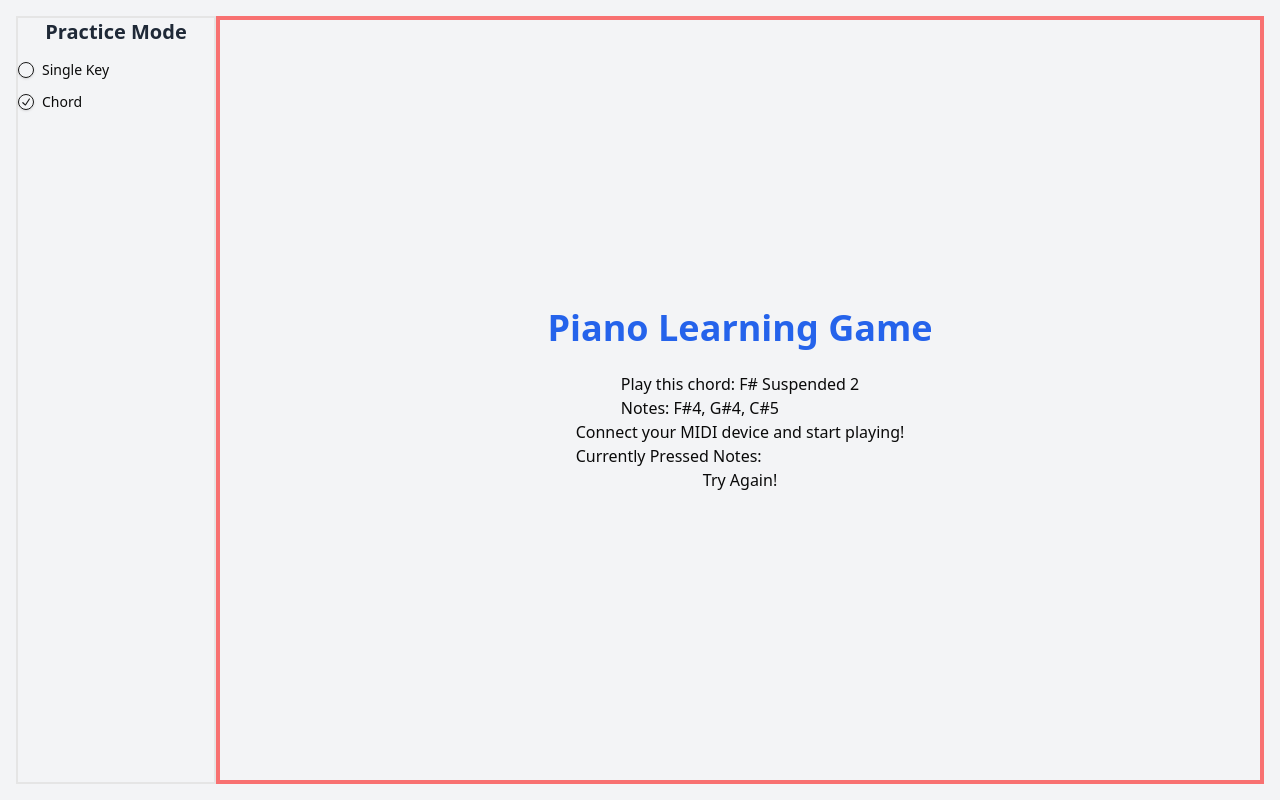
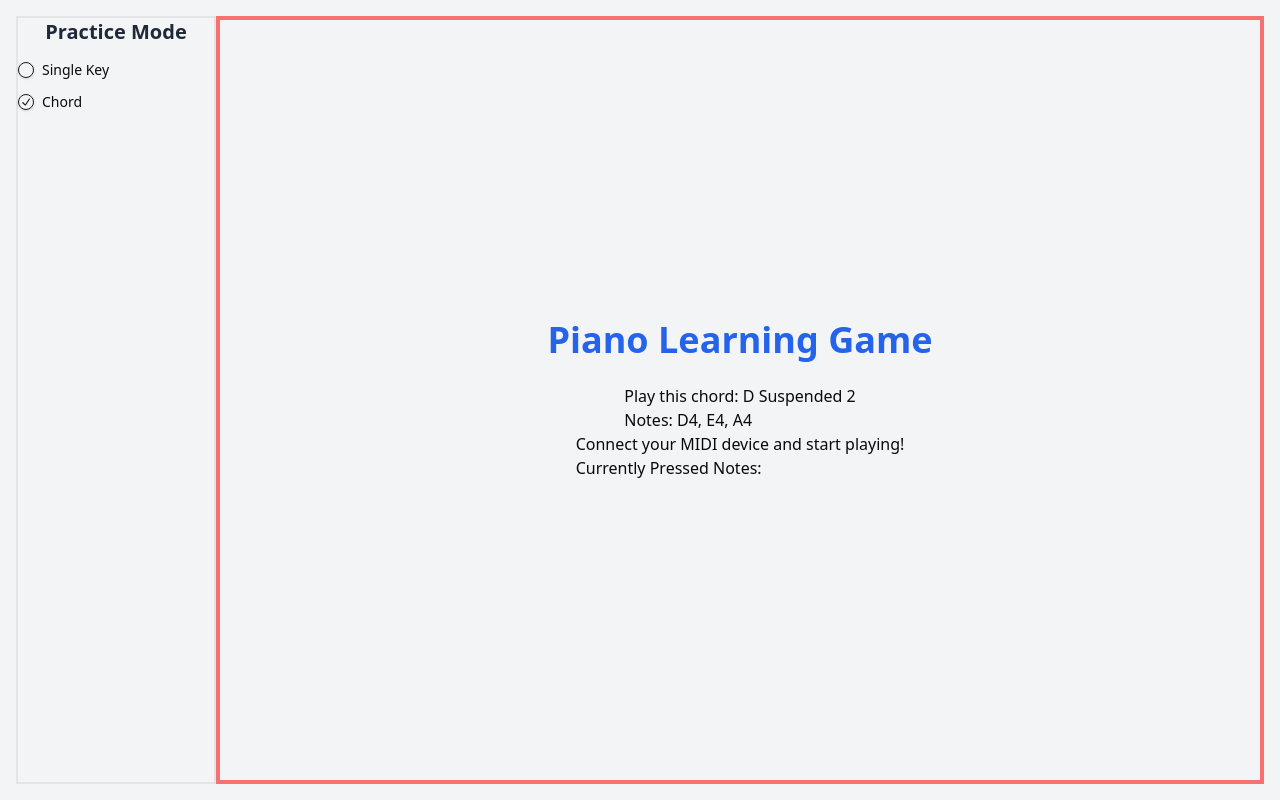
Before and after one commit to dreadhalor/piano-maestro, a React (Vite) app: page / in a window 1280 px wide. Built offline with nearby package versions, Linux system fonts and the light colour scheme.

Commit message:
Abstracted game logic into custom hook Improved answer detection

```diff
--- a/src/app.tsx
+++ b/src/app.tsx
@@ -1,67 +1,16 @@
-import React, { useState, useEffect } from "react";
+import React from "react";
 import MidiInput from "./components/midi-input";
 import ChordDisplay from "./components/chord-display";
 import Feedback from "./components/feedback";
-import { getRandomChord, Chord } from "./utils/chords"; // Import from chords.ts
-import { getRandomNote } from "./utils/chord-utils"; // Import utility for random note
-import KeyDisplay from "./components/key-display"; // New component for basic mode
+import KeyDisplay from "./components/key-display";
 
 import { useAppContext } from "./providers/app-provider";
 import { PracticeSidebar } from "./components/practice-sidebar";
+import { useGameLogic } from "./hooks/use-game-logic";
 
 const App: React.FC = () => {
-  const [currentChord, setCurrentChord] = useState<Chord>(getRandomChord());
-  const [currentNote, setCurrentNote] = useState<number>(getRandomNote());
-  const [feedback, setFeedback] = useState<string>("");
-  const [isChordComplete, setIsChordComplete] = useState<boolean>(false);
-  const [isNoteComplete, setIsNoteComplete] = useState<boolean>(false);
-  const { mode } = useAppContext();
-
-  useEffect(() => {
-    if (isChordComplete) {
-      const timer = setTimeout(() => {
-        setCurrentChord(getRandomChord()); // Get a new random chord
-        setFeedback("");
-        setIsChordComplete(false);
-      }, 1000);
-      return () => clearTimeout(timer);
-    }
-  }, [isChordComplete]);
-
-  useEffect(() => {
-    if (isNoteComplete) {
-      const timer = setTimeout(() => {
-        setCurrentNote(getRandomNote()); // Get a new random note
-        setFeedback("");
-        setIsNoteComplete(false);
-      }, 1000);
-      return () => clearTimeout(timer);
-    }
-  }, [isNoteComplete]);
-
-  const handleChordPlayed = (playedNotes: number[]) => {
-    if (isChordComplete) return; // Do nothing if chord is already validated
-
-    const playedCorrectly =
-      playedNotes.sort().toString() === currentChord.notes.sort().toString();
-    if (playedCorrectly) {
-      setFeedback("Correct!");
-      setIsChordComplete(true); // Wait for user to release keys
-    } else {
-      setFeedback("Try Again!");
-    }
-  };
-
-  const handleNotePlayed = (playedNotes: number[]) => {
-    if (isNoteComplete) return; // Do nothing if note is already validated
-
-    if (playedNotes.includes(currentNote)) {
-      setFeedback("Correct!");
-      setIsNoteComplete(true); // Wait for user to release the key
-    } else {
-      setFeedback("Try Again!");
-    }
-  };
+  const { mode } = useAppContext(); // Get mode from context
+  const { currentChord, currentNote, feedback } = useGameLogic({ mode }); // Use the hook
 
   return (
     <div className="flex min-h-screen bg-gray-100 p-4">
@@ -74,12 +23,14 @@ const App: React.FC = () => {
         {mode === "chord" ? (
           <>
             <ChordDisplay chord={currentChord} />
-            <MidiInput onChordPlayed={handleChordPlayed} />
+            <MidiInput onChordPlayed={() => {}} />{" "}
+            {/* No longer need to pass handlers here */}
           </>
         ) : (
           <>
             <KeyDisplay note={currentNote} />
-            <MidiInput onChordPlayed={handleNotePlayed} />
+            <MidiInput onChordPlayed={() => {}} />{" "}
+            {/* No longer need to pass handlers here */}
           </>
         )}
         <Feedback message={feedback} />
--- a/src/components/midi-input.tsx
+++ b/src/components/midi-input.tsx
@@ -3,7 +3,7 @@ import { midiToNoteName } from "../utils/chord-utils";
 import { useMIDI } from "../hooks/use-midi";
 
 interface MidiInputProps {
-  onChordPlayed: (notes: number[]) => void;
+  onChordPlayed: (notes: number[], allKeysReleased: boolean) => void;
 }
 
 const MidiInput: React.FC<MidiInputProps> = ({ onChordPlayed }) => {
--- /dev/null
+++ b/src/hooks/use-game-logic.tsx
@@ -0,0 +1,96 @@
+import { useState, useEffect } from "react";
+import { getRandomChord, Chord } from "../utils/chords";
+import { getRandomNote } from "../utils/chord-utils";
+import { useMIDI } from "./use-midi";
+import { PracticeMode } from "@/providers/app-provider";
+
+export interface UseGameLogicOptions {
+  mode: PracticeMode;
+}
+
+export const useGameLogic = ({ mode }: UseGameLogicOptions) => {
+  const [currentChord, setCurrentChord] = useState<Chord>(getRandomChord());
+  const [currentNote, setCurrentNote] = useState<number>(getRandomNote());
+  const [feedback, setFeedback] = useState<string>("");
+  const [isChordComplete, setIsChordComplete] = useState<boolean>(false);
+  const [isNoteComplete, setIsNoteComplete] = useState<boolean>(false);
+  const [awaitingKeyRelease, setAwaitingKeyRelease] = useState<boolean>(false); // New state to wait for key release
+
+  const handleChordPlayed = (
+    playedNotes: number[],
+    allKeysReleased: boolean,
+  ) => {
+    if (isChordComplete) {
+      if (allKeysReleased) {
+        setAwaitingKeyRelease(true); // Set awaiting release to switch question
+      }
+      return; // Do nothing if chord is already validated
+    }
+
+    if (playedNotes.length === currentChord.notes.length) {
+      // Only check when the number of pressed notes matches the chord length
+      const playedCorrectly =
+        playedNotes.sort().toString() === currentChord.notes.sort().toString();
+      if (playedCorrectly) {
+        setFeedback("Correct!");
+        setIsChordComplete(true); // Wait for user to release keys
+      } else {
+        setFeedback("Try Again!");
+      }
+    }
+  };
+
+  const handleNotePlayed = (
+    playedNotes: number[],
+    allKeysReleased: boolean,
+  ) => {
+    if (isNoteComplete) {
+      if (allKeysReleased) {
+        setAwaitingKeyRelease(true); // Set awaiting release to switch question
+      }
+      return; // Do nothing if note is already validated
+    }
+
+    if (playedNotes.length === 1) {
+      // Only check when exactly one note is pressed
+      if (playedNotes.includes(currentNote)) {
+        setFeedback("Correct!");
+        setIsNoteComplete(true); // Wait for user to release the key
+      } else {
+        setFeedback("Try Again!");
+      }
+    }
+  };
+
+  useEffect(() => {
+    if (isChordComplete && awaitingKeyRelease) {
+      // Once the keys are released after completing the chord, generate a new question
+      setCurrentChord(getRandomChord());
+      setFeedback("");
+      setIsChordComplete(false);
+      setAwaitingKeyRelease(false);
+    }
+  }, [isChordComplete, awaitingKeyRelease]);
+
+  useEffect(() => {
+    if (isNoteComplete && awaitingKeyRelease) {
+      // Once the keys are released after completing the note, generate a new question
+      setCurrentNote(getRandomNote());
+      setFeedback("");
+      setIsNoteComplete(false);
+      setAwaitingKeyRelease(false);
+    }
+  }, [isNoteComplete, awaitingKeyRelease]);
+
+  // Use the useMIDI hook and pass the correct handler based on the mode
+  useMIDI({
+    onChordPlayed: mode === "chord" ? handleChordPlayed : handleNotePlayed,
+  });
+
+  return {
+    currentChord,
+    currentNote,
+    feedback,
+    mode,
+  };
+};
--- a/src/hooks/use-midi.tsx
+++ b/src/hooks/use-midi.tsx
@@ -1,11 +1,12 @@
 import { useEffect, useState } from "react";
 
 export interface UseMIDIOptions {
-  onChordPlayed: (notes: number[]) => void;
+  onChordPlayed: (notes: number[], allKeysReleased: boolean) => void;
 }
 
 export const useMIDI = ({ onChordPlayed }: UseMIDIOptions) => {
   const [pressedNotes, setPressedNotes] = useState<number[]>([]);
+  const [allKeysReleased, setAllKeysReleased] = useState<boolean>(true); // State for all keys released
 
   useEffect(() => {
     const onMIDISuccess = (midiAccess: WebMidi.MIDIAccess) => {
@@ -29,6 +30,7 @@ export const useMIDI = ({ onChordPlayed }: UseMIDIOptions) => {
             setPressedNotes((prevNotes) =>
               prevNotes.includes(note) ? prevNotes : [...prevNotes, note],
             );
+            setAllKeysReleased(false); // Keys are pressed
           } else {
             // Remove note if "Note On" with zero velocity is received
             setPressedNotes((prevNotes) => prevNotes.filter((n) => n !== note));
@@ -36,7 +38,13 @@ export const useMIDI = ({ onChordPlayed }: UseMIDIOptions) => {
           break;
         case 128: // Note off
           // Remove note when "Note Off" message is received
-          setPressedNotes((prevNotes) => prevNotes.filter((n) => n !== note));
+          setPressedNotes((prevNotes) => {
+            const newNotes = prevNotes.filter((n) => n !== note);
+            if (newNotes.length === 0) {
+              setAllKeysReleased(true); // All keys are released
+            }
+            return newNotes;
+          });
           break;
         default:
           break;
@@ -52,13 +60,14 @@ export const useMIDI = ({ onChordPlayed }: UseMIDIOptions) => {
     return () => {
       // Clean up MIDI message handlers when the component is unmounted
       setPressedNotes([]);
+      setAllKeysReleased(true); // Reset keys released state on cleanup
     };
   }, []);
 
   useEffect(() => {
-    // Call the callback when pressed notes change
-    onChordPlayed(pressedNotes);
-  }, [pressedNotes, onChordPlayed]);
+    // Only trigger the callback when the exact number of notes are pressed
+    onChordPlayed(pressedNotes, allKeysReleased);
+  }, [pressedNotes, allKeysReleased, onChordPlayed]);
 
-  return { pressedNotes };
+  return { pressedNotes, allKeysReleased }; // Return the new state
 };
```
